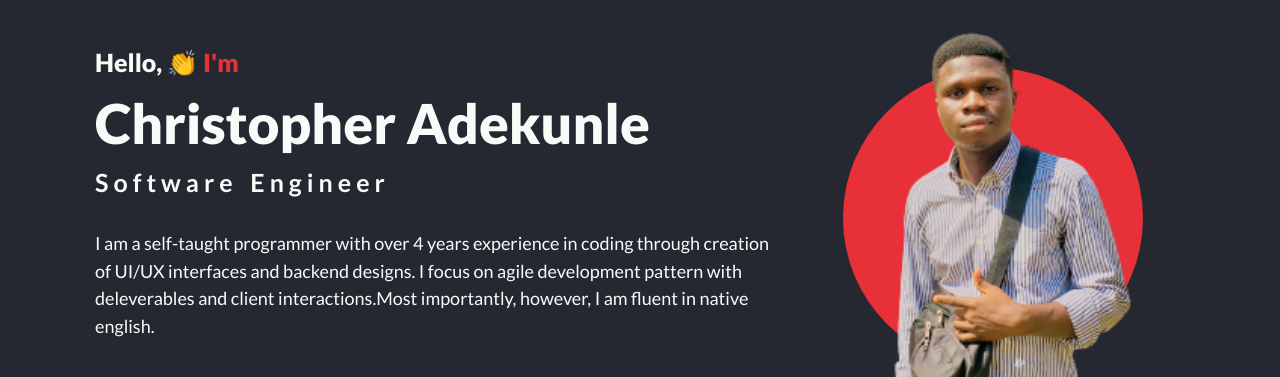
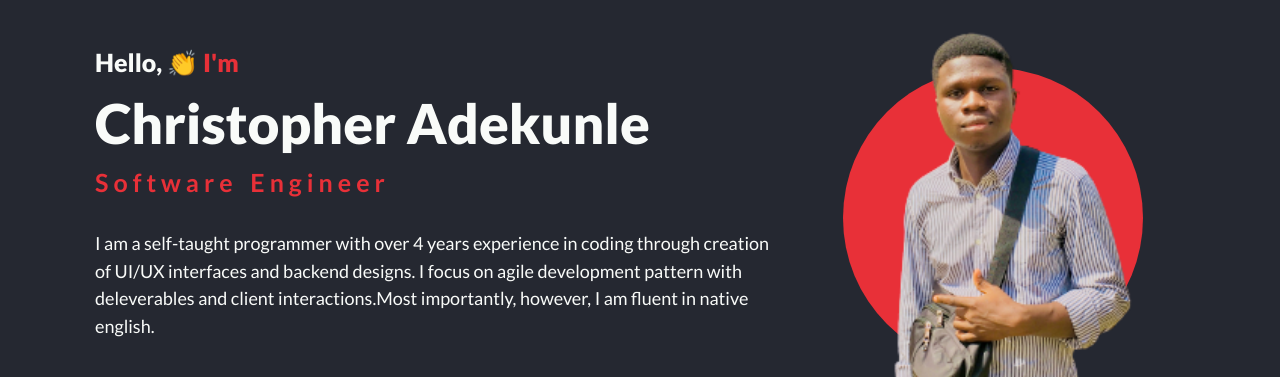
Before and after one commit to Deoris06/christopheradekunle, a plain HTML site: page index.html in a window 1280 px wide. Shown: the part 71-448 px from the top of the page. Drawn offline with nearby package versions, Linux system fonts and the light colour scheme; some packages are replaced by stand-ins of ours; a script that the page names is missing.

Commit message:
added color name to career tag

```diff
--- a/index.html
+++ b/index.html
@@ -50,7 +50,7 @@
           <div class="hero__text size-62 self-start  md:size-100 md-center md-m-9">
             <p class="text--md fw-800">Hello, 👏 <span class="text--tomato">I'm</span></p>
             <h1 class="text--lg fw-800 md-text-lg">Christopher Adekunle</h1>
-            <h3 class="text--space text--md mb-sm md-sm">Software Engineer</h3>
+            <h3 class="text--space text--md mb-sm md-sm text--tomato">Software Engineer</h3>
             <p class="text--normal line-height-sm mb-md md-text-normal">I am a self-taught programmer with over 4 years experience in coding through creation of UI/UX interfaces and backend designs. I focus on agile development pattern with deleverables and client interactions.Most importantly, however, I am fluent in native english.</p>
             <div class="find-me mb-md" data-aos="fade-down">
               <div class="find-me-text uppercase text--space mb-sm">Find me on</div>
```
